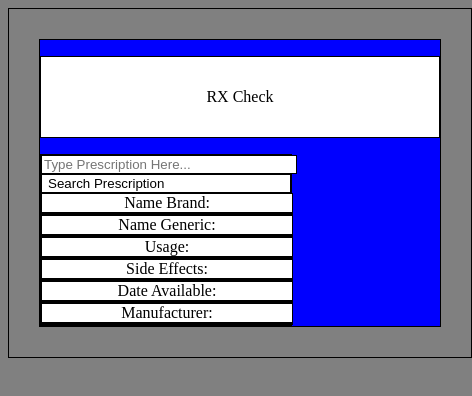
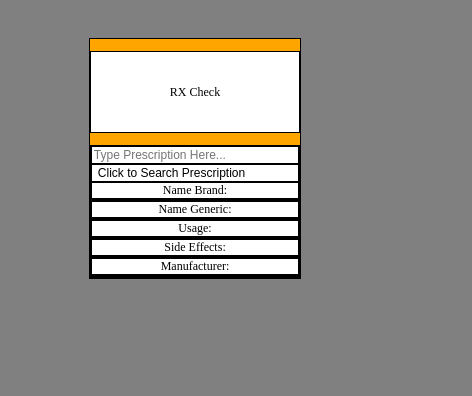
Before and after one commit to michaeljgrieshaber/RX-Check, a plain HTML site: page html.html in a window 390 px wide. Shown: the whole page, 472 px wide, since content can reach past the window. Drawn offline with nearby package versions, Linux system fonts and the light colour scheme.

Commit message:
probably enough to pass

```diff
--- a/css.css
+++ b/css.css
@@ -1,3 +1,7 @@
+* {
+  font-size: 25px;
+}
+
 body {
   display: flex;
   justify-content: space-around;
@@ -7,7 +11,6 @@ body {
 #container {
   display: flex;
   justify-content: space-around;
-  border: 1px solid black;
   width: 600px;
   padding: 30px;
 }
@@ -17,50 +20,109 @@ body {
   justify-content: space-around;
   flex-direction: column;
   height: 80px;
-  border: 1px solid black;
+  border: 0.5px solid black;
   background-color: white;
 }
 
 #user-input,
-#search
- {
+#search {
   display: flex;
-  justify-content: space-around;
-  width: 250px;
-  border: 1px solid black;
+  /* justify-content: space-around; */
+  /* width: 250px; */
+  border: 0.5px solid black;
   background-color: white;
 }
 
 #bottle {
   display: flex;
   flex-direction: column;
+  justify-content: space-around;
+
   text-align: center;
   background-color: orange;
   width: 400px;
-  border: 1px solid black;
+  border: 0.5px solid black;
 }
-
-/* #wrapper{
-  display: flex;
-  justify-content: space-around;
-} */
 
 .result,
 .info,
 #search,
 #user-input,
-#wrapper
- {
+#wrapper {
   display: flex;
   flex-direction: column;
-  width: 250px;
+  /* width: 250px; */
   margin: 0px;
-  border: 1px solid black;
+  border: 0.5px solid black;
   background-color: white;
 }
 
-@media screen and (max-width: 400px) {
+.result {
+  background-color: lightgoldenrodyellow;
+}
+/* ////////// */
+
+@media screen and (max-width: 480px) {
+  * {
+    font-size: 12px;
+  }
+
+  body {
+    display: flex;
+    justify-content: space-around;
+    background-color: grey;
+  }
+
+  #container {
+    display: flex;
+    justify-content: space-around;
+    width: 75%;
+    padding: 30px;
+  }
+
+  #top {
+    display: flex;
+    justify-content: space-around;
+    flex-direction: column;
+    height: 80px;
+    border: 0.5px solid black;
+    background-color: white;
+  }
+
+  #user-input,
+  #search {
+    display: flex;
+    /* justify-content: space-around; */
+    /* width: 250px; */
+    border: 0.5px solid black;
+    background-color: white;
+  }
+
   #bottle {
-    background-color: blue;
+    display: flex;
+    flex-direction: column;
+    justify-content: space-around;
+
+    text-align: center;
+    background-color: orange;
+    width: 75%;
+    border: 0.5px solid black;
   }
-} */
+
+  .result,
+  .info,
+  #search,
+  #user-input,
+  #wrapper {
+    display: flex;
+    flex-direction: column;
+    /* width: auto; */
+    margin: 0px;
+    border: 0.5px solid black;
+    background-color: white;
+  }
+
+  .result {
+    background-color: lightgoldenrodyellow;
+  }
+}
--- a/html.html
+++ b/html.html
@@ -16,7 +16,7 @@
   <p id="top">RX Check</p>
   <div id="wrapper">
   <input type="text" placeholder="Type Prescription Here..." id="user-input"/>
-  <button id="search">Search Prescription</button>
+  <button id="search">Click to Search Prescription</button>
   <p class="info">Name Brand:</p>
   <p class="result" id="name-brand-result"></p>
   <p class="info">Name Generic:</p>
@@ -25,8 +25,8 @@
   <p class="result" id="usage-result"></p>
   <p class="info">Side Effects:</p>
   <p class="result" id="side-effects-result"></p>
-  <p class="info">Date Available:</p>
-  <p class="result" id="date-available-result"></p>
+  <!-- <p class="info">Date Available:</p>
+  <p class="result" id="date-available-result"></p> -->
   <p class="info">Manufacturer:</p>
   <p class="result" id="manufacturer-result"></p>
   </div>
--- a/js.js
+++ b/js.js
@@ -1,4 +1,4 @@
-// alert("Do not rely on Check RX to make decisions regarding medical care. While we make every effort to ensure that data is accurate, you should assume all results are unvalidated.");
+alert("Do not rely on Check RX to make decisions regarding medical care. While we make every effort to ensure that data is accurate, you should assume all results are unvalidated.");
 const URL = "https://api.fda.gov/drug/event.json?api_key=";
 const API_Key = "IKBoKPvacjAy2yH0yYSHQUldCTmPaC1AMa6SPpgL";
 let userInput = document.querySelector("#user-input");
@@ -11,7 +11,7 @@ let brand = document.getElementById("name-brand-result");
 let indication = document.getElementById("usage-result");
 let generic = document.getElementById("name-generic-result");
 let reaction = document.getElementById("side-effects-result");
-let date = document.getElementById("date-available-result");
+// let date = document.getElementById("date-available-result");
 let manufacturer = document.getElementById("manufacturer-result");
 
 
@@ -20,7 +20,7 @@ function clearData() {
   generic.innerHTML = "";
   indication.innerHTML = "";
   reaction.innerHTML = "";
-  date.innerHTML = "";
+  // date.innerHTML = "";
   manufacturer.innerHTML = "";
 
  }
@@ -46,8 +46,8 @@ async function searchRX() {
     let textReaction = document.createTextNode(res.data.results[0].patient.reaction[0].reactionmeddrapt ? res.data.results[0].patient.reaction[0].reactionmeddrapt : "no data" );
     reaction.appendChild(textReaction);
 
-    let textDate = document.createTextNode(res.data.results[0].transmissiondate ? res.data.results[0].transmissiondate : "no data" );
-    date.appendChild(textDate);
+    // let textDate = document.createTextNode(res.data.results[0].transmissiondate ? res.data.results[0].transmissiondate : "no data" );
+    // date.appendChild(textDate);
 
     let textManufacturer = document.createTextNode(res.data.results[0].patient.drug[0].openfda.manufacturer_name[0] ? res.data.results[0].patient.drug[0].openfda.manufacturer_name[0] : "no data" );
     manufacturer.appendChild(textManufacturer);
```
Also changed, not shown: 1 other file.
